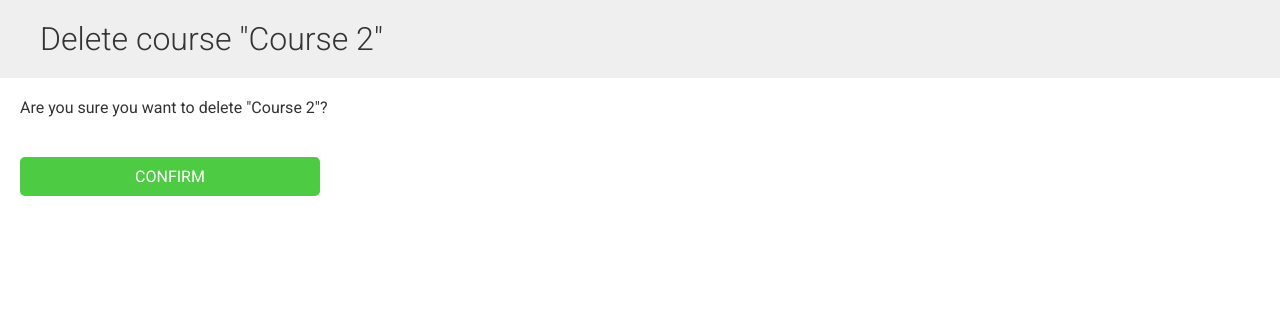
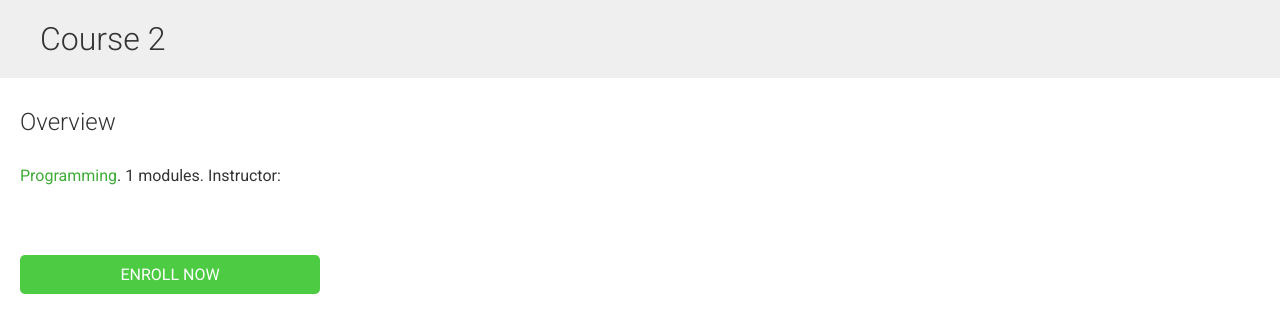
Before and after one commit to 913647909/code-Django-by-example-educa, a Django app: a page that uses courses/templates/base.html in a window 1280 px wide. Shown: the part 54-387 px from the top of the page. Run offline with Django 3.2, Linux system fonts and the light colour scheme; a user stored in the database is signed in; data comes from the database, SQL or seed files in the repository; both versions use the stored data as it was after the commit.

Commit message:
增加学生注册课程

```diff
--- a/courses/models.py
+++ b/courses/models.py
@@ -24,6 +24,7 @@ class Course(models.Model):
     slug = models.SlugField(max_length=200, unique=True)
     overview = models.TextField()
     created = models.DateTimeField(auto_now_add=True)
+    students = models.ManyToManyField(User, related_name='courses_joined', blank=True)
 
     class Meta:
         ordering = ['-created']
--- a/courses/templates/course/course/detail.html
+++ b/courses/templates/course/course/detail.html
@@ -5,21 +5,29 @@
 {% endblock %}
 
 {% block content %}
-{% with course.subject as subject %}
+    {% with subject=object.subject %}
         <h1>
             {{ object.title }}
         </h1>
         <div class="module">
             <h2>Overview</h2>
             <p>
-        <a href="{% url "course_list_subject" subject.slug %}">
-            {{ subject.title }}
-        </a>.
-        {{ course.modules.count }}modules.
-        Instructor: {{ course.owner.get_full_name }}
+                <a href="{% url "course_list_subject" subject.slug %}">{{ subject.title }}</a>.
+                {{ object.modules.count }} modules.
+                Instructor: {{ object.owner.get_full_name }}
             </p>
             {{ object.overview|linebreaks }}
+            {% if request.user.is_authenticated %}
+                <form action="{% url "student_enroll_course" %}" method="post">
+                    {{ enroll_form }}
+                    {% csrf_token %}
+                    <input type="submit" class="button" value="Enroll now">
+                </form>
+            {% else %}
+                <a href="{% url "student_registration" %}" class="button">
+                    Register to enroll
+                </a>
+            {% endif %}
         </div>
-
     {% endwith %}
 {% endblock %}
--- a/courses/urls.py
+++ b/courses/urls.py
@@ -16,5 +16,5 @@ urlpatterns = [
     path('module/order/', views.ModuleOrderView.as_view(), name='module_order'),
     path('content/order/', views.ContentOrderView.as_view(), name='content_order'),
     path('subject/<slug:subject>/', views.CourseListView.as_view(), name='course_list_subject'),
-    path('<slug:slug>/', views.CourseDeleteView.as_view(), name='course_detail'),
+    path('<slug:slug>/', views.CourseDetailView.as_view(), name='course_detail'),
 ]
--- a/courses/views.py
+++ b/courses/views.py
@@ -176,8 +176,14 @@ class CourseListView(TemplateResponseMixin, View):
 
 
 from django.views.generic.detail import DetailView
+from students.forms import CourseEnrollForm
 
 
 class CourseDetailView(DetailView):
     model = Course
     template_name = 'course/course/detail.html'
+
+    def get_context_data(self, **kwargs):
+        context = super(CourseDetailView, self).get_context_data(**kwargs)
+        context['enroll_form'] = CourseEnrollForm(initial={'course': self.object})
+        return context
--- a/educa/urls.py
+++ b/educa/urls.py
@@ -19,10 +19,12 @@ from django.contrib.auth import views as auth_views
 
 from courses.views import CourseListView
 
+
 urlpatterns = [
     path('accounts/login/', auth_views.LoginView.as_view(), name='login'),
     path('accounts/logout/', auth_views.LogoutView.as_view(), name='logout'),
     path('admin/', admin.site.urls),
     path('course/', include('courses.urls')),
+    path('students/', include('students.urls')),
     path('', CourseListView.as_view(), name='course_list'),
 ]
--- /dev/null
+++ b/students/forms.py
@@ -0,0 +1,6 @@
+from django import forms
+from courses.models import Course
+
+
+class CourseEnrollForm(forms.Form):
+    course = forms.ModelChoiceField(queryset=Course.objects.all(), widget=forms.HiddenInput)
--- /dev/null
+++ b/students/urls.py
@@ -0,0 +1,7 @@
+from django.urls import path
+from . import views
+
+urlpatterns = [
+    path('register/', views.StudentRegistrationView.as_view(), name='student_registration'),
+    path('enroll-course/', views.StudentEnrollCourseView.as_view(), name='student_enroll_course'),
+]
```
Also changed, not shown: students/templates/students/student/registration.html (added, +17 -0 lines), students/views.py (+34 -1 lines), README.md, db.sqlite3. Lines whose indentation alone changed are shown as unchanged.
